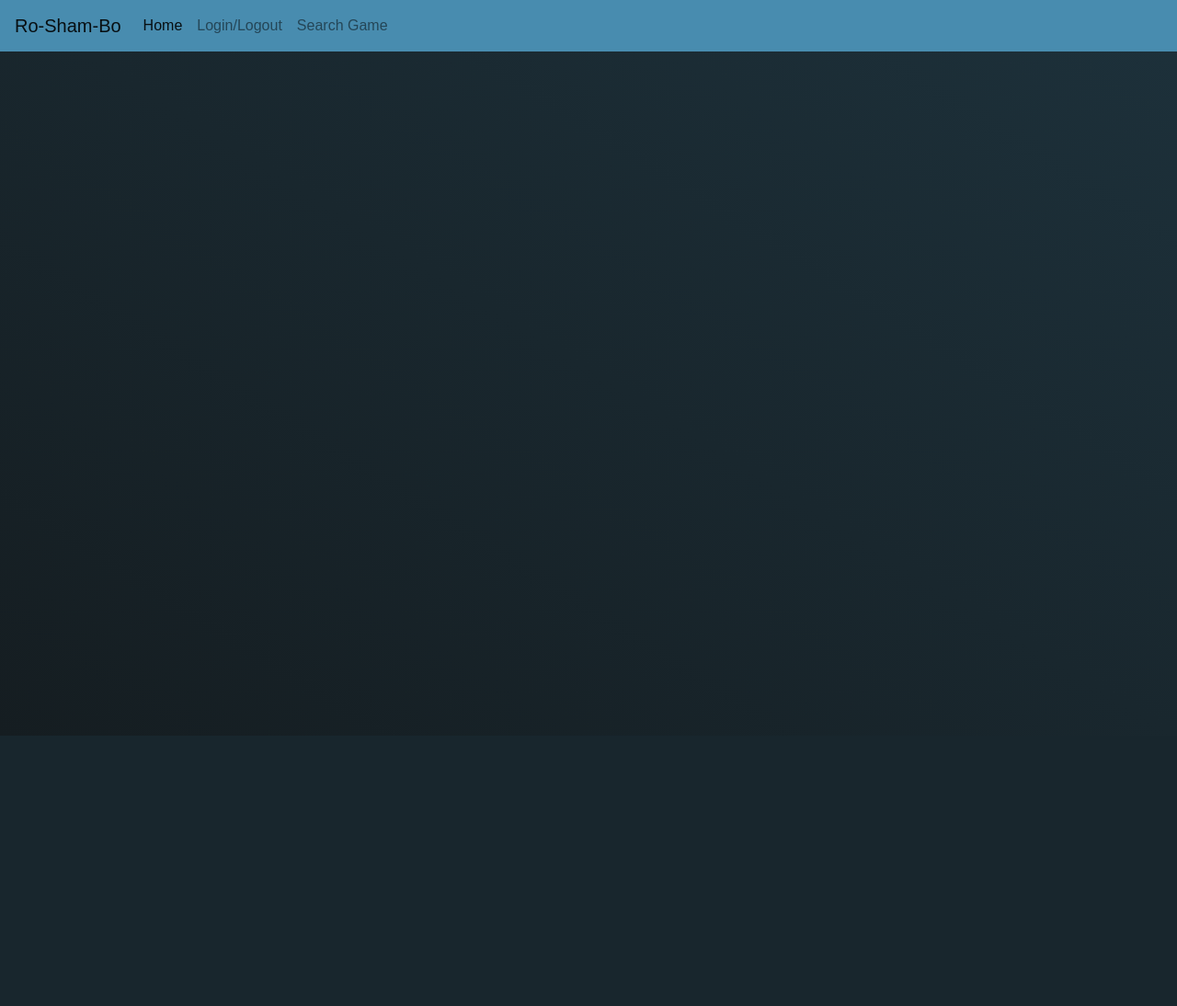
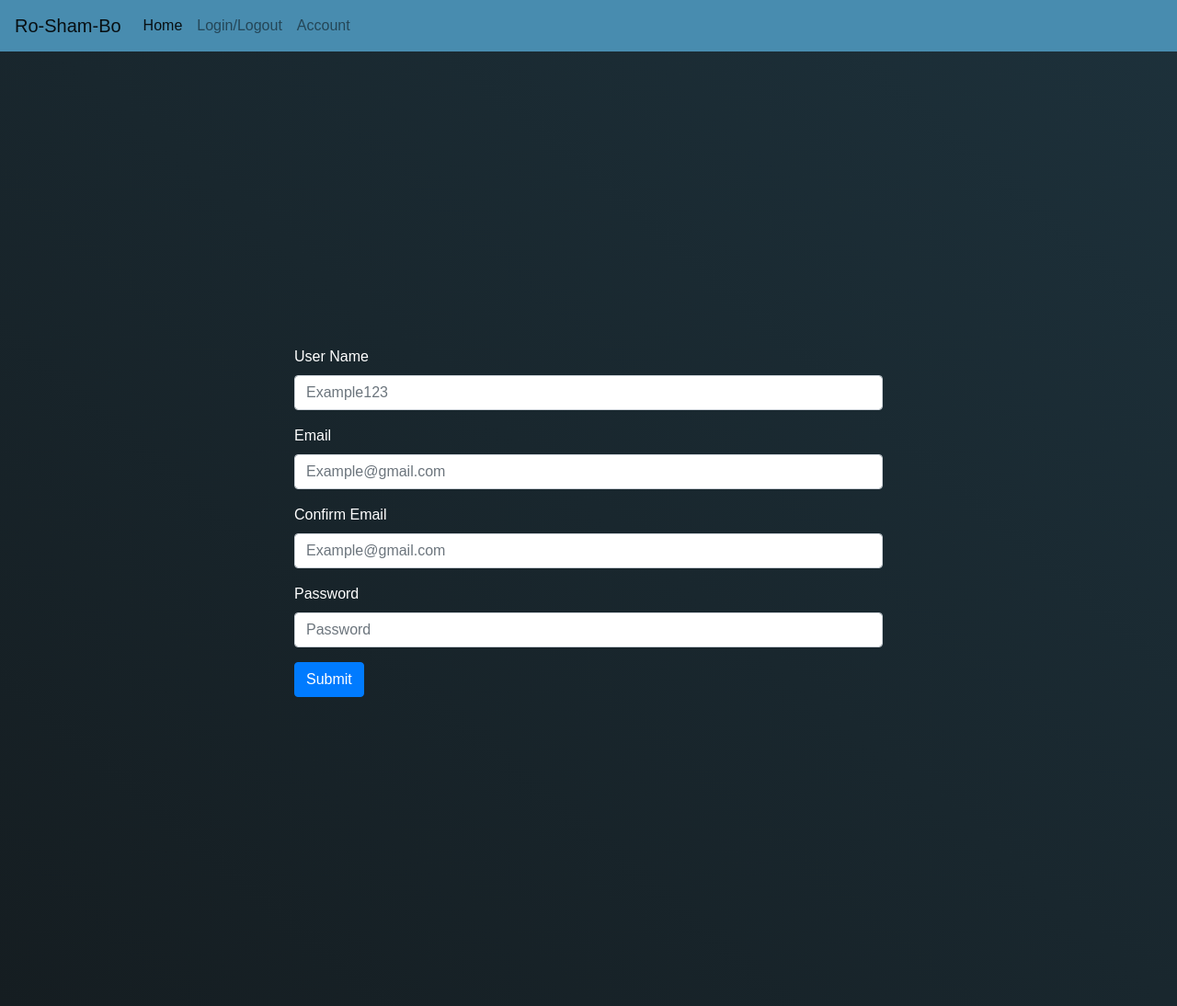
Before and after one commit to SteveF42/MultiplayerChessGame, a Flask app: page /register in a window 1280 px wide. Shown: the whole page at 92% size. Before the commit the page ends 121 px from the top, so only its background shows below. Run offline with Flask 2, Linux system fonts and the light colour scheme; data comes from the database, SQL or seed files in the repository; both versions use the stored data as it was after the commit; parts of the project's set-up code (start-up, migrations or seed data) failed here and were passed over; some libraries are stand-ins or nearby versions.

Commit message:
added register page

```diff
--- a/application/templates/base.html
+++ b/application/templates/base.html
@@ -35,7 +35,7 @@
         <a class="nav-link" href="/login">Login/Logout</a>
       </li>
       <li class="nav-item">
-        <a class="nav-link" href="#">Search Game</a>
+        <a class="nav-link" href="#">Account</a>
       </li>
     </ul>
   </div>
--- a/application/templates/login.html
+++ b/application/templates/login.html
@@ -79,6 +79,7 @@
       <label>
         <input type="checkbox" value="remember-me"> Remember me
       </label>
+      <P>No account? Register <a href="/register">Here</a></P>
     </div>
     <button class="btn btn-lg btn-primary btn-block" type="submit">Sign in</button>
     <p class="mt-5 mb-3 text-muted">&copy; 2017-2020</p>
--- a/application/templates/register.html
+++ b/application/templates/register.html
@@ -3,6 +3,37 @@
 register
 {% endblock %}
 
+
 {% block content %}
+<style>
+    .content {
+        padding: 25%;
+    }
+</style>
+
+<div class="content">
+
+    <form action="" method="POST">
+        <div class="form-group">
+            <label for="username">User Name</label>
+            <input id="username" class="form-control" placeholder="Example123" type="text" name="username">
+        </div>
+        <div class="form-group">
+            <label for="emailInput">Email</label>
+            <input id="emailInput" class="form-control" placeholder="Example@gmail.com" type="email" name="email">
+        </div>
+        <div class="form-group">
+            <label for="emailInput2">Confirm Email</label>
+            <input id="emailInput2" class="form-control" placeholder="Example@gmail.com" type="email" name="email2">
+        </div>
+        <div class="form-group">
+            <label for="passwordInput">Password</label>
+            <input class="form-control" id="passwordInput" placeholder="Password" type="password" name="password">
+        </div>
+        <button class="btn btn-primary" type="submit">Submit</button>
+    </form>
+
+
+</div>
 
 {% endblock%}
--- a/application/views.py
+++ b/application/views.py
@@ -1,11 +1,31 @@
 from flask import Flask, render_template, redirect, request, url_for, session, Blueprint, flash, jsonify
 from flask_login import current_user
 from application.database import Database, create_database_user
+import re
 
 view = Blueprint('views', __name__, static_folder='static')
 from main import socketio
 
 USERKEY = 'user'
+
+
+def validateCharacters(info):
+  '''
+  type info: dict
+  rtype bool
+  '''
+  whiteSpace = re.compile(r'\s')
+  special_character= re.compile(r'[!#$%^&*\(\)\{\}\[\]\:\;\'\"\<\>\,\?\/]')
+  userInfo = info.values()
+  for data in userInfo:
+    if whiteSpace.search(data):
+      flash('Invalid Input','info')
+      return False
+    if special_character.search(data):
+      flash('Invalid Input','info')
+      return False
+
+  return True
 
 @view.route('/')
 @view.route('/home')
@@ -27,7 +47,6 @@ def login():
 
     user = create_database_user(loginValues['emailInput'],loginValues['passwordInput'])
     isValid = db.validate_user(user)
-    print(isValid)
 
     if isValid:
       session[USERKEY] = db.get_user_info(user)['name']
@@ -47,6 +66,31 @@ def logout():
       pass
   return redirect(url_for('views.login'))
 
-@view.route('/register')
+@view.route('/register',methods=['POST','GET'])
 def register():
+  db = Database()
+  print(db.get_all_users())
+  if request.method=='POST':
+
+    form = request.form
+    email1 = form['email']
+    email2 = form['email2']
+    if email1 != email2:
+      flash('Emails do not match','info')
+      return redirect(url_for('views.register'))
+
+    user = create_database_user(form['email'],form['password'],form['username'])
+
+    if validateCharacters(user):
+      if db.check_existing_users(user['name'],user['email']):
+        flash('Invalid Username/Email','info')
+        return redirect(url_for('views.register'))
+      else:
+        db.insert_new_user(user)
+        session[USERKEY] = user['name']
+        return redirect(url_for('views.home'))
+
+    else:
+      return redirect(url_for('views.register'))
+
   return render_template('register.html')
--- a/main.py
+++ b/main.py
@@ -35,9 +35,9 @@ def game_choice(move):
     if game.both_players_went():
         winner = game.winner()
         print(winner)
-        socketio.emit('winner',winner,room=gameID)
+        socketio.emit('player-choice',(playerNum,winner),room=gameID)
     else:
-        socketio.emit('player-choice',playerNum,room=gameID)
+        socketio.emit('player-choice',(playerNum,None),room=gameID)
 
 
 @socketio.on('game-info')
```
Also changed, not shown: application/static/index.js (+24 -9 lines), userInfo.db.
